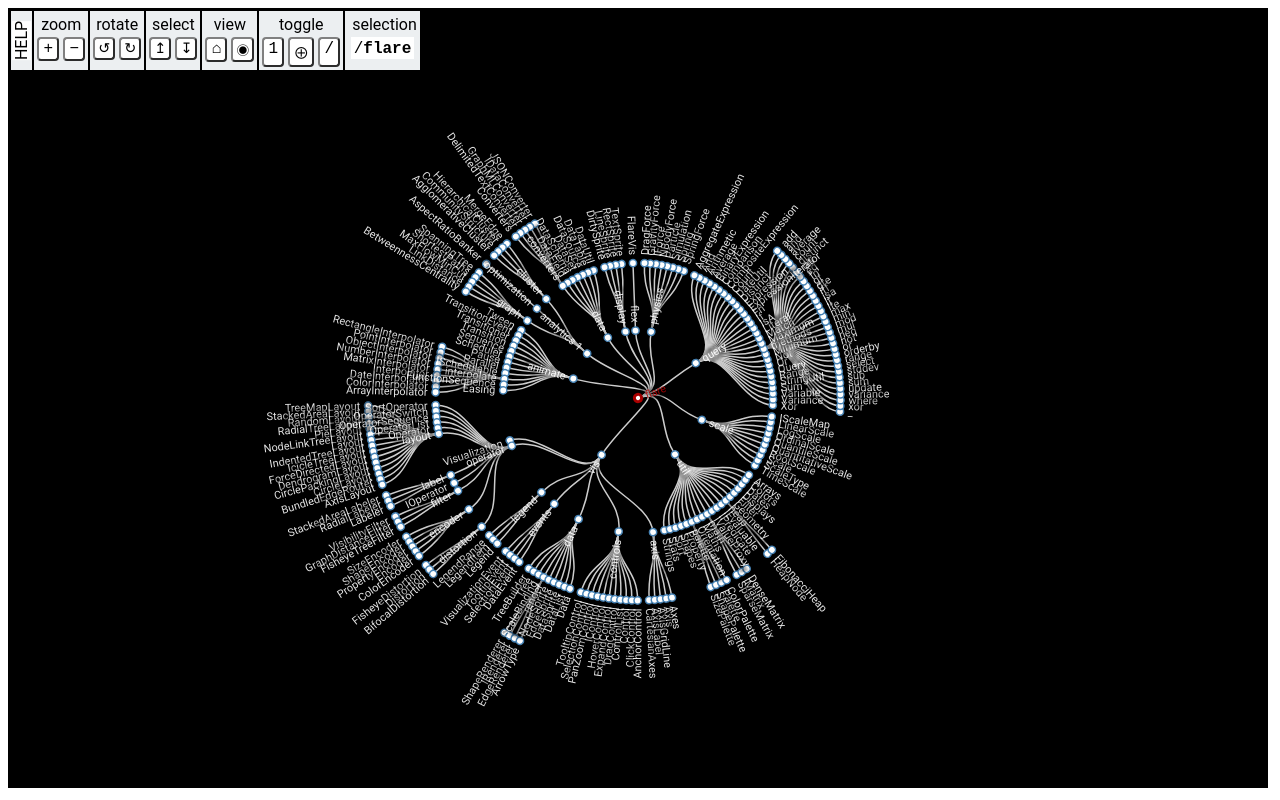
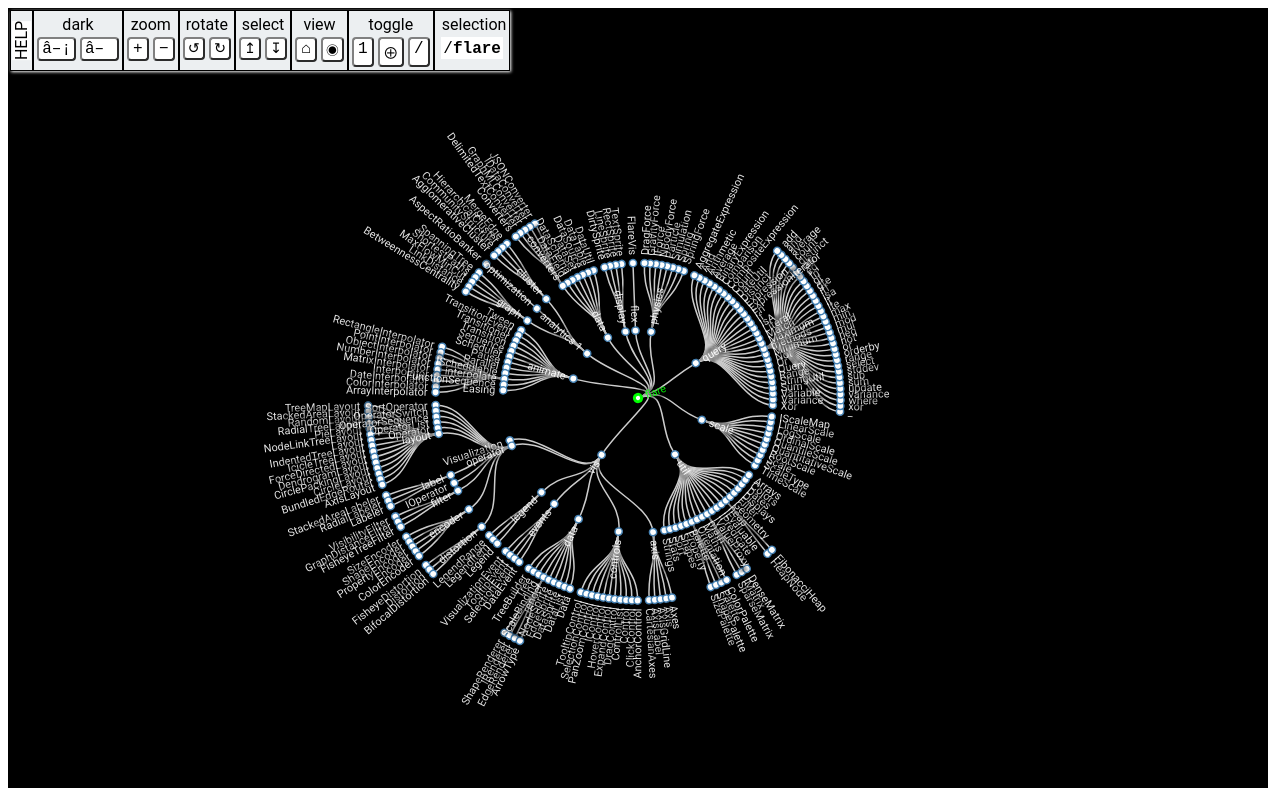
Before and after one commit to HANENCIA/d3JsGraph-JavaScript-2022, a plain HTML site: page v7/collapsibleRadialTree/radial-tree.html in a window 1280 px wide. Drawn offline with nearby package versions, Linux system fonts and the light colour scheme.

Commit message:
CollapsibleRadialTree: Add Dark Mode

```diff
--- a/v7/collapsibleRadialTree/radial-tree.css
+++ b/v7/collapsibleRadialTree/radial-tree.css
@@ -9,7 +9,7 @@
   top: 10px;
   left: 10px;
   font-family: Roboto, Helvetica, sans-serif;
-  box-shadow: 1px 1px 3px;
+  box-shadow: var(--tool-box-box_shadow);
   background-color: #ECEFF1;
 }
 .tool {
@@ -155,10 +155,12 @@
 
 :root[color-theme='light'] {
   --background: #fff;
+  --tool-box-box_shadow : 1px 1px 3px;
   --node-text-text-shadow: 4px 4px 3px white, -4px -4px 3px white;
 }
 
 :root[color-theme='dark'] {
   --background: #000;
+  --tool-box-box_shadow : 1px 1px 3px white;
   --node-text-text-shadow: 4px 4px 3px black, -4px -4px 3px black;
 }
--- a/v7/collapsibleRadialTree/radial-tree.html
+++ b/v7/collapsibleRadialTree/radial-tree.html
@@ -12,6 +12,13 @@
 <div id="toolbar">
   <div class="tool">
     <div id="help" title="click for help"><a href="help.html" target="_blank">HELP</a></div>
+  </div>
+  <div class="tool">
+    <div class="tlabel">dark</div>
+    <div class="tbuttons">
+      <div class="button" data-key="76" title="Light Mode">□</div>
+      <div class="button" data-key="68" title="Dark Mode">■</div>
+    </div>
   </div>
   <div class="tool">
     <div class="tlabel">zoom</div>
--- a/v7/collapsibleRadialTree/radial-tree.js
+++ b/v7/collapsibleRadialTree/radial-tree.js
@@ -1,49 +1,53 @@
 // Get JSON data
-document.documentElement.setAttribute('color-theme', 'dark');
-var isDark = true;
-
 d3.csv("./flare.csv").then(treeData => {
 
-    var DURATION = 700; // d3 animation duration
-    var STAGGERN = 4; // delay for each node
-    var STAGGERD = 200; // delay for each depth
-    var NODE_DIAMETER = 4; // diameter of circular nodes
-    var MIN_ZOOM = 0.5; // minimum zoom allowed
-    var MAX_ZOOM = 10;  // maximum zoom allowed
-    var HAS_CHILDREN_COLOR = 'lightsteelblue';
-    var SELECTED_COLOR = '#a00';  // color of selected node
-    var ZOOM_INC = 0.04;  // zoom factor per animation frame
-    var PAN_INC = 3;  //  pan per animation frame
-    var ROT_INC = 0.3;  // rotation per animation frame
+    let DURATION = 700; // d3 animation duration
+    let STAGGERN = 4; // delay for each node
+    let STAGGERD = 200; // delay for each depth
+    let NODE_DIAMETER = 4; // diameter of circular nodes
+    let MIN_ZOOM = 0.5; // minimum zoom allowed
+    let MAX_ZOOM = 10;  // maximum zoom allowed
+    let HAS_CHILDREN_COLOR = 'lightsteelblue';
+    let SELECTED_COLOR = '#a00';  // color of selected node
+    let SELECTED_COLOR_DARK = "lime";
+    let ZOOM_INC = 0.04;  // zoom factor per animation frame
+    let PAN_INC = 3;  //  pan per animation frame
+    let ROT_INC = 0.3;  // rotation per animation frame
 
-    var counter = 0;  // node ids
-    var curNode;  // currently selected node
-    var curPath;  // array of nodes in the path to the currently selected node
+    let counter = 0;  // node ids
+    let curNode;  // currently selected node
+    let curPath;  // array of nodes in the path to the currently selected node
 
     // size of the diagram
-    var width = window.innerWidth - 20;
-    var height = window.innerHeight - 20;
+    let width = window.innerWidth - 20;
+    let height = window.innerHeight - 20;
 
     // current pan, zoom, and rotation
-    var curX = width / 2;
-    var curY = height / 2;
-    var curZ = 1.0; // current zoom
-    var curR = 270; // current rotation
+    let curX = width / 2;
+    let curY = height / 2;
+    let curZ = 1.0; // current zoom
+    let curR = 270; // current rotation
 
     // keyboard key codes
-    var KEY_PLUS = 187;     // + (zoom in)
-    var KEY_MINUS = 189;    // - (zoom out)
-    var KEY_SLASH = 191;    // / (slash)
-    var KEY_PAGEUP = 33;    // (rotate CCW)
-    var KEY_PAGEDOWN = 34;  // (rotate CW)
-    var KEY_LEFT = 37;      // left arrow
-    var KEY_UP = 38;        // up arrow
-    var KEY_RIGHT = 39;     // right arrow
-    var KEY_DOWN = 40;      // down arrow
-    var KEY_SPACE = 32;     // (expand node)
-    var KEY_RETURN = 13;    // (expand tree)
-    var KEY_HOME = 36;      // (center root)
-    var KEY_END = 35;       // (center selection)
+    let KEY_LIGHT = 76;     // l (light mode)
+    let KEY_DARK = 68;     // d (dark mode)
+    let KEY_PLUS = 187;     // + (zoom in)
+    let KEY_MINUS = 189;    // - (zoom out)
+    let KEY_SLASH = 191;    // / (slash)
+    let KEY_PAGEUP = 33;    // (rotate CCW)
+    let KEY_PAGEDOWN = 34;  // (rotate CW)
+    let KEY_LEFT = 37;      // left arrow
+    let KEY_UP = 38;        // up arrow
+    let KEY_RIGHT = 39;     // right arrow
+    let KEY_DOWN = 40;      // down arrow
+    let KEY_SPACE = 32;     // (expand node)
+    let KEY_RETURN = 13;    // (expand tree)
+    let KEY_HOME = 36;      // (center root)
+    let KEY_END = 35;       // (center selection)
+
+    // set dark mode default
+    document.documentElement.setAttribute('color-theme', 'dark');
+    let isDark = true;
 
     var stratify = d3.stratify()
         .parentId(d => d.id.substring(0, d.id.lastIndexOf("|")));
@@ -153,14 +157,14 @@ d3.csv("./flare.csv").then(treeData => {
         node.merge(nodeEnter).select('circle')
             .attr('r', NODE_DIAMETER * reduceZ())
             .style('fill', d => d._children ? HAS_CHILDREN_COLOR : 'white')
-            .attr('stroke', d => d.selected ? SELECTED_COLOR : 'steelblue')
+            .attr('stroke', d => d.selected ? (isDark? SELECTED_COLOR_DARK: SELECTED_COLOR) : 'steelblue')
             .attr('stroke-width', d => d.selected ? 3 : 1.5);
 
         node.merge(nodeEnter).select('text')
             .attr('text-anchor', d => (d.x + curR) % 360 <= 180 ? 'start' : 'end')
             .attr('transform', d => ((d.x + curR) % 360 <= 180 ?
                 'translate(8)scale(' : 'rotate(180)translate(-8)scale(') + reduceZ() + ')')
-            .attr('fill', d => d.selected ? SELECTED_COLOR : (isDark? 'white' : 'black'))
+            .attr('fill', d => d.selected ? (isDark? SELECTED_COLOR_DARK: SELECTED_COLOR) : (isDark ? 'white' : 'black'))
             .attr('dy', '.35em');
 
         // var nodeUpdate = node.transition().duration(duration)
@@ -218,6 +222,16 @@ d3.csv("./flare.csv").then(treeData => {
     } // end update
 
     // Helper functions for collapsing and expanding nodes
+
+    function lightMode() {
+        document.documentElement.setAttribute('color-theme', 'light');
+        isDark = false;
+    }
+
+    function darkMode() {
+        document.documentElement.setAttribute('color-theme', 'dark');
+        isDark = true;
+    }
 
     // Toggle expand / collapse
     function toggle(d) {
@@ -481,6 +495,14 @@ d3.csv("./flare.csv").then(treeData => {
             return;
         } // defeat auto repeat
         switch (key) {
+            case KEY_LIGHT: // light mode
+                lightMode();
+                update(root, true);
+                break;
+            case KEY_DARK: // dark mode
+                darkMode();
+                update(root, true);
+                break;
             case KEY_PLUS: // zoom in
                 moveZ = ZOOM_INC * slow;
                 break;
```
Also changed, not shown: v7/collapsibleRadialTree/help.html (added, +80 -0 lines).
